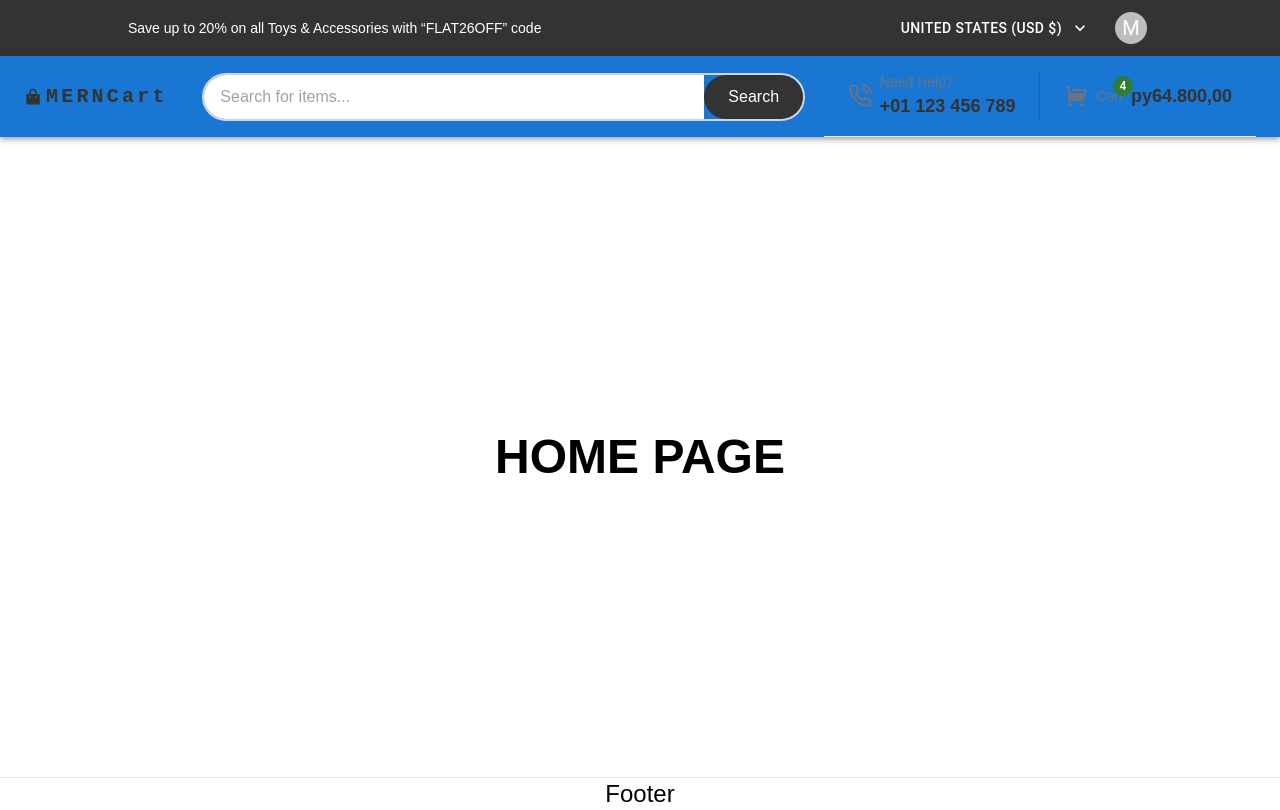
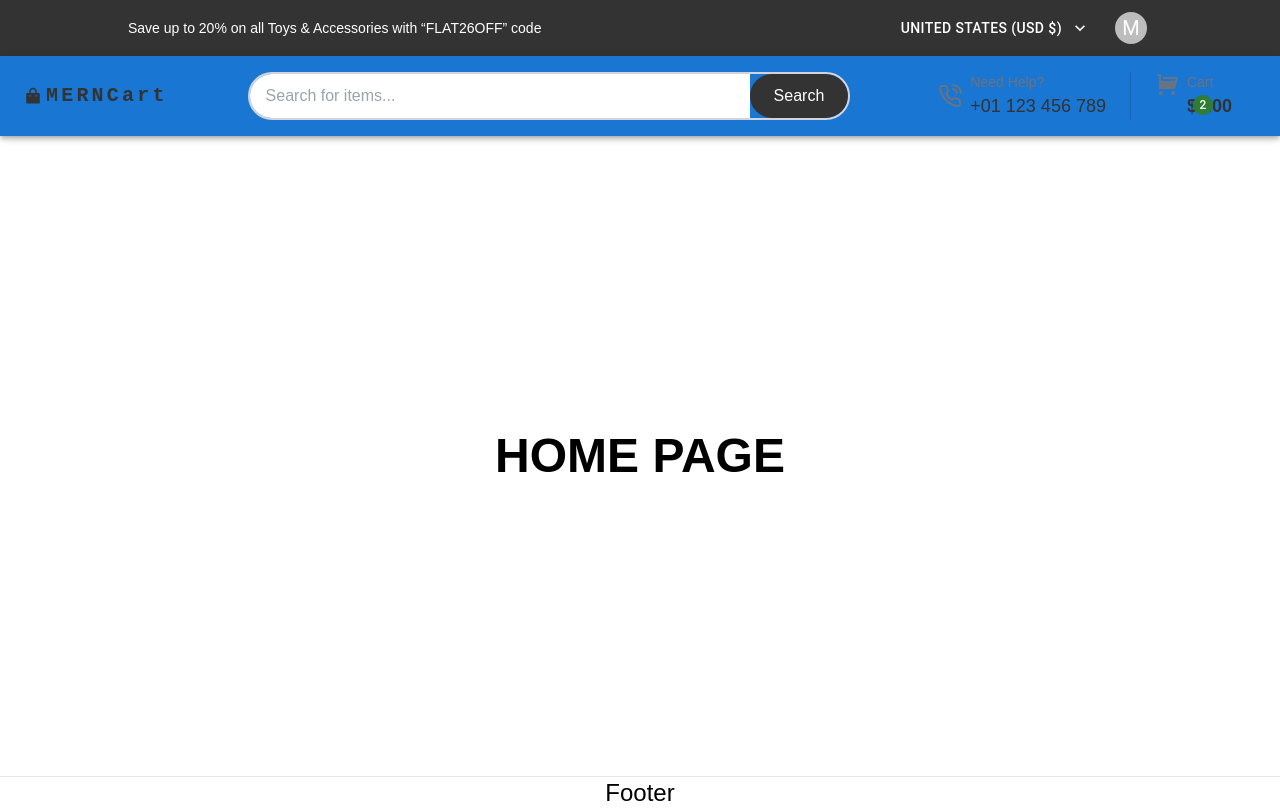
Before and after one commit to prakash-dev-code/shopify_mern_stack, a Next.js app in the folder frontend/: page / in a window 1280 px wide. Built offline with nearby package versions, Linux system fonts and the light colour scheme.

Commit message:
update navbar

```diff
--- a/frontend/src/components/navbar/navbar.tsx
+++ b/frontend/src/components/navbar/navbar.tsx
@@ -239,13 +239,13 @@ const Navbar = () => {
               </div>
             </div>
             <div>
-              <div className="flex items-center space-x-6 py-4 px-6 border-b border-gray-200">
+              <div className="flex items-center space-x-6 py-4 px-6">
                 {/* Help Section */}
                 <div className="flex items-center space-x-2">
                   <FiPhoneCall className="text-gray-500" size={24} />
                   <div>
                     <p className="text-sm text-gray-500">Need Help?</p>
-                    <p className="text-lg font-semibold text-blue-700">
+                    <p className="text-lg font-medium text-gray">
                       +01 123 456 789
                     </p>
                   </div>
@@ -256,16 +256,19 @@ const Navbar = () => {
 
                 {/* Cart Section */}
                 <div className="flex items-center space-x-2">
-                  <RiShoppingCartFill className="text-gray-500" size={24} />
-                  <Badge
-                    badgeContent={4} // Cart item count
-                    color="success"
-                    className="text-sm text-white bg-green-500">
+                  <div className="relative">
+                    <RiShoppingCartFill className="text-gray-500" size={24} />
+                    <Badge
+                      badgeContent={2} // Cart item count
+                      color="success"
+                      className="absolute -top-1   -right-12 text-sm text-white">
+                      {/* Empty content to position badge */}
+                    </Badge>
+                  </div>
+                  <div className="flex flex-col gap-0">
                     <p className="text-sm text-gray-500">Cart</p>
-                  </Badge>
-                  <p className="text-lg font-semibold text-blue-700">
-                    py64.800,00
-                  </p>
+                    <p className="text-lg font-semibold text-blue-700">$0.00</p>
+                  </div>
                 </div>
               </div>
             </div>
```
